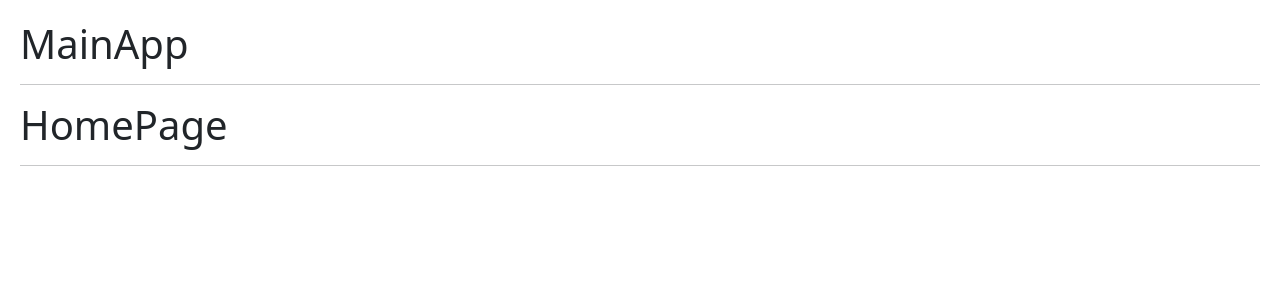
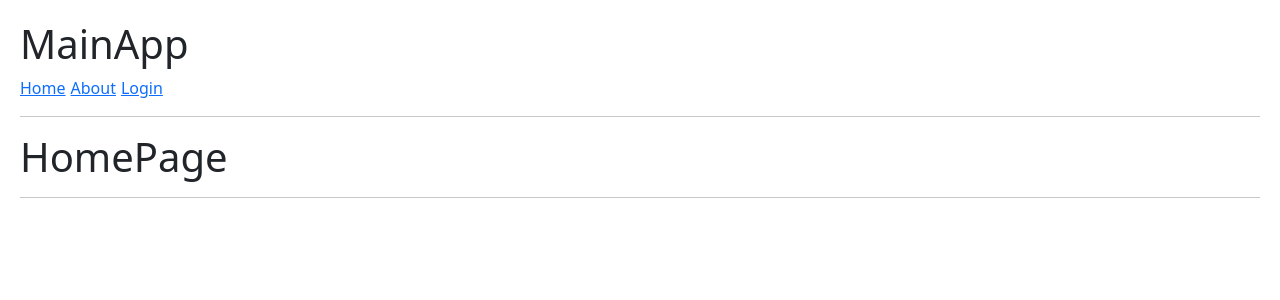
Before and after one commit to abrilBjarano/Hooks, a React (Vite) app: page / in a window 1280 px wide. Shown: the top 300 px of the page. Built offline with nearby package versions, Linux system fonts and the light colour scheme.

Commit message:
Created Navbar.jsx and implemented to MainApp
Also made minor cosmetic updates

```diff
--- a/src/09-useContext/MainApp.jsx
+++ b/src/09-useContext/MainApp.jsx
@@ -1,14 +1,25 @@
-import { Navigate, Route, Routes } from "react-router-dom";
+import { Link, Navigate, Route, Routes } from "react-router-dom";
 
 import { HomePage } from "./HomePage";
 import { AboutPage } from "./AboutPage";
 import { LoginPage } from "./LoginPage";
+import { Navbar } from "./Navbar";
 
 export const MainApp = () => {
+
+   const pages = [
+      { name: 'Home', path: '/' },
+      { name: 'About', path: '/about' },
+      { name: 'Login', path: '/login' },
+   ];
+
+
    return (
       <>
          <h1>MainApp</h1>
+         <Navbar pages={ pages } />
          <hr />
+
 
          <Routes>
             <Route path="/" element={ <HomePage/> }/>
--- /dev/null
+++ b/src/09-useContext/Navbar.jsx
@@ -0,0 +1,13 @@
+import { Link } from "react-router-dom";
+
+export const Navbar = ({ pages }) => {
+
+   return (
+      <>
+         {
+            pages.map( page => (
+               <Link to={ page.path } key={ page.path }>{ page.name }</Link>
+         ))}
+      </>
+   )
+}
--- a/src/index.css
+++ b/src/index.css
@@ -5,3 +5,7 @@ body {
 button {
    margin-right: 10px;
 }
+
+a {
+   margin-right: 5px;
+}
```
